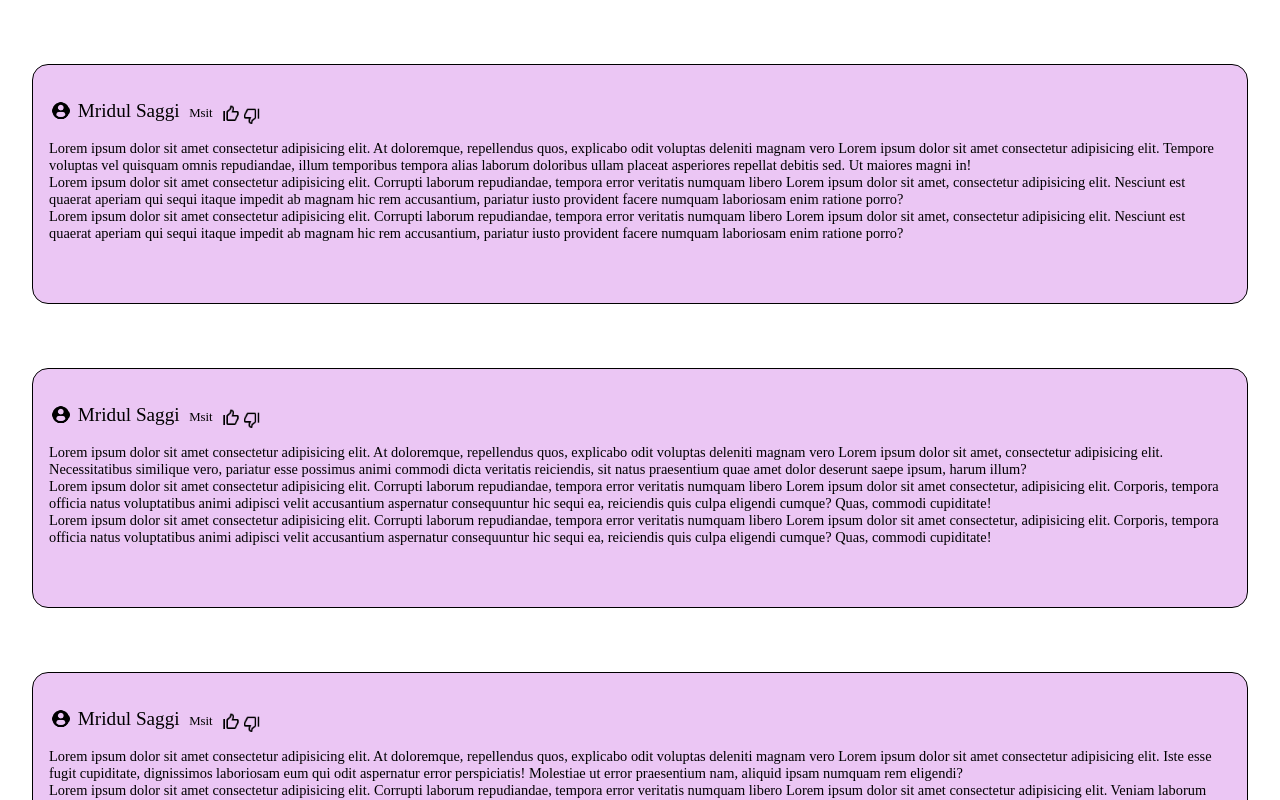
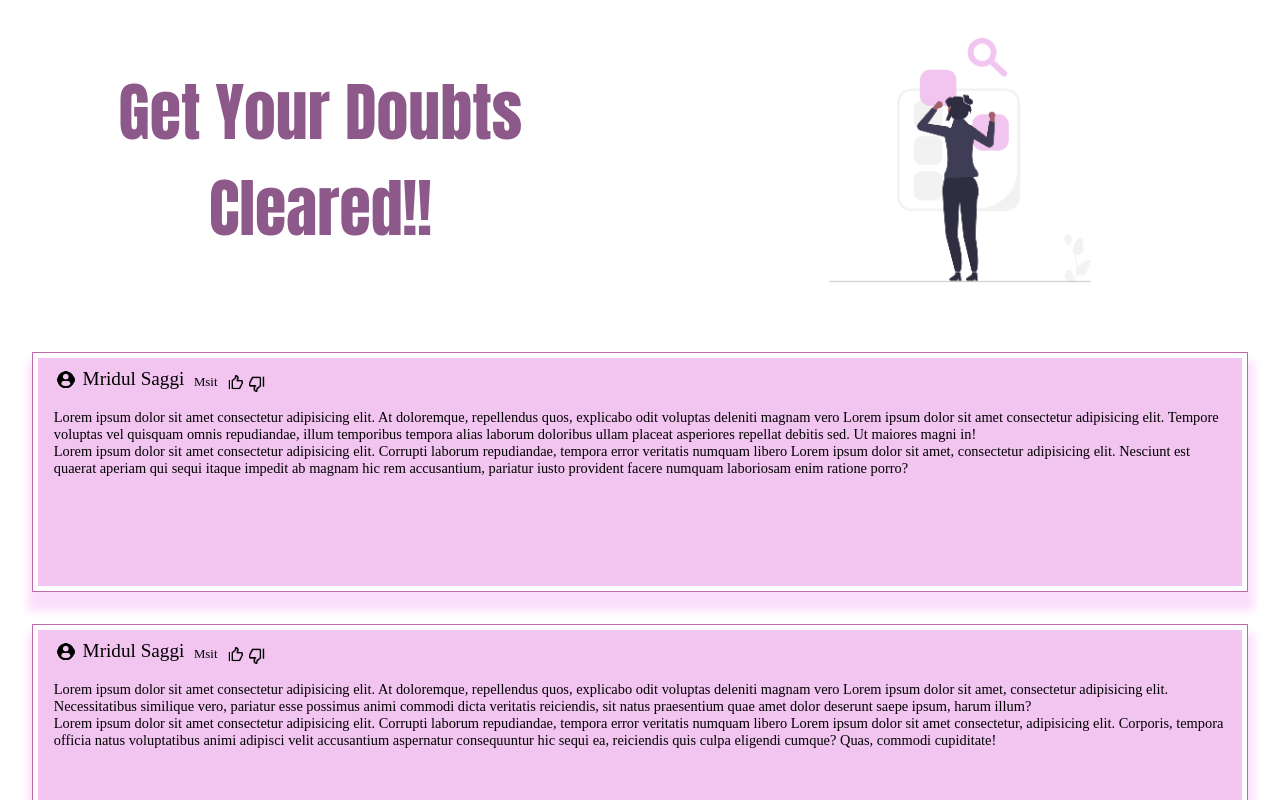
Before and after one commit to doubtless46/doubtless-web, a Next.js app: page /doubtpage in a window 1280 px wide. Shown: the top 800 px of the page. Built offline with nearby package versions, Linux system fonts and the light colour scheme.

Commit message:
updated doubts page
updated the doubtspage

```diff
--- a/pages/doubtpage.tsx
+++ b/pages/doubtpage.tsx
@@ -25,11 +25,20 @@ function toggling2(e) {
 export default function Home() {
     return (
         <>
+        <div className="db">
+            <div className="head">get your doubts cleared!!</div>
+            <div className="sec">
+        </div>
+
+
+        </div>
             <div className="container">
                 <div >
                     <div >
                         <div className="maincomp">
+
                             <div className="inside">
+
                                 <div className="topcomp">
                                     <span className='user'></span>
                                     {/* <img src="./user.png" alt="like" className='user' /> */}
@@ -48,7 +57,7 @@ export default function Home() {
                                 <div className="container text">
                                     <p>Lorem ipsum dolor sit amet consectetur adipisicing elit. At doloremque, repellendus quos, explicabo odit voluptas deleniti magnam vero Lorem ipsum dolor sit amet consectetur adipisicing elit. Tempore voluptas vel quisquam omnis repudiandae, illum temporibus tempora alias laborum doloribus ullam placeat asperiores repellat debitis sed. Ut maiores magni in!</p>
                                     <p>Lorem ipsum dolor sit amet consectetur adipisicing elit. Corrupti laborum repudiandae, tempora error veritatis numquam libero Lorem ipsum dolor sit amet, consectetur adipisicing elit. Nesciunt est quaerat aperiam qui sequi itaque impedit ab magnam hic rem accusantium, pariatur iusto provident facere numquam laboriosam enim ratione porro?</p>
-                                    <p>Lorem ipsum dolor sit amet consectetur adipisicing elit. Corrupti laborum repudiandae, tempora error veritatis numquam libero Lorem ipsum dolor sit amet, consectetur adipisicing elit. Nesciunt est quaerat aperiam qui sequi itaque impedit ab magnam hic rem accusantium, pariatur iusto provident facere numquam laboriosam enim ratione porro?</p>
+
                                 </div>
                             </div>
                         </div>
@@ -58,6 +67,7 @@ export default function Home() {
                 <div >
                     <div >
                         <div className="maincomp">
+
                             <div className="inside">
                                 <div className="topcomp">
                                     <span className='user'></span>
@@ -76,7 +86,7 @@ export default function Home() {
                                 <div className="container text">
                                     <p>Lorem ipsum dolor sit amet consectetur adipisicing elit. At doloremque, repellendus quos, explicabo odit voluptas deleniti magnam vero Lorem ipsum dolor sit amet, consectetur adipisicing elit. Necessitatibus similique vero, pariatur esse possimus animi commodi dicta veritatis reiciendis, sit natus praesentium quae amet dolor deserunt saepe ipsum, harum illum?</p>
                                     <p>Lorem ipsum dolor sit amet consectetur adipisicing elit. Corrupti laborum repudiandae, tempora error veritatis numquam libero Lorem ipsum dolor sit amet consectetur, adipisicing elit. Corporis, tempora officia natus voluptatibus animi adipisci velit accusantium aspernatur consequuntur hic sequi ea, reiciendis quis culpa eligendi cumque? Quas, commodi cupiditate!</p>
-                                    <p>Lorem ipsum dolor sit amet consectetur adipisicing elit. Corrupti laborum repudiandae, tempora error veritatis numquam libero Lorem ipsum dolor sit amet consectetur, adipisicing elit. Corporis, tempora officia natus voluptatibus animi adipisci velit accusantium aspernatur consequuntur hic sequi ea, reiciendis quis culpa eligendi cumque? Quas, commodi cupiditate!</p>
+
                                 </div>
                             </div>
                         </div>
@@ -86,6 +96,7 @@ export default function Home() {
                 <div >
                     <div >
                         <div className="maincomp">
+
                             <div className="inside">
                                 <div className="topcomp">
                                     <span className='user'></span>
@@ -104,7 +115,7 @@ export default function Home() {
                                 <div className="container text">
                                     <p>Lorem ipsum dolor sit amet consectetur adipisicing elit. At doloremque, repellendus quos, explicabo odit voluptas deleniti magnam vero Lorem ipsum dolor sit amet consectetur adipisicing elit. Iste esse fugit cupiditate, dignissimos laboriosam eum qui odit aspernatur error perspiciatis! Molestiae ut error praesentium nam, aliquid ipsam numquam rem eligendi?</p>
                                     <p>Lorem ipsum dolor sit amet consectetur adipisicing elit. Corrupti laborum repudiandae, tempora error veritatis numquam libero Lorem ipsum dolor sit amet consectetur adipisicing elit. Veniam laborum corrupti at cumque voluptates et consectetur vero, rem perspiciatis unde? Architecto, odio. Quos, quod similique esse deleniti numquam iste natus.</p>
-                                    <p>Lorem ipsum dolor sit amet consectetur adipisicing elit. Corrupti laborum repudiandae, tempora error veritatis numquam libero Lorem ipsum dolor sit amet consectetur adipisicing elit. Veniam laborum corrupti at cumque voluptates et consectetur vero, rem perspiciatis unde? Architecto, odio. Quos, quod similique esse deleniti numquam iste natus.</p>
+
                                 </div>
                             </div>
                         </div>
--- a/styles/index.global.css
+++ b/styles/index.global.css
@@ -1,6 +1,32 @@
+.db{
+  display: flex;
+  justify-content: center;
+  align-items: center;
+  font-size: 4rem;
+  text-align: center;
+  width: 100vw;
+  font-family: 'Segoe UI', Tahoma, Geneva, Verdana, sans-serif;
+}
+.head{
+  text-transform: capitalize;
+  font-family:Impact, Haettenschweiler, 'Arial Narrow Bold', sans-serif;
+  color: rgb(141, 88, 138);
+}
+.inside{
+  padding: 0.5rem 1rem;
+  margin: 0.3rem 0.3rem;
+  background-color: rgb(242,196,240);
+  border:.2rem rgb(240, 232, 232);
+  height:96%;
 
-  .inside{
-    margin-top: 1.5rem;
+}
+.sec{
+  background-image:url(../images/searching.png);
+  background-size: contain;
+  background-position: center;
+  width: 40rem;
+  background-repeat: no-repeat;
+  height: 20rem;
 }
 .user{
   background-size: contain;
@@ -60,13 +86,21 @@
   /* margin: auto; */
 }
 .maincomp{
-    background-color:  rgb(235 198 244);
+  background-color: rgb(255, 255, 255);
   height: 15rem;
-    /* width:25rem; */
-    margin:4rem 2rem;
-    padding: 0.5rem 1rem;
-    border-radius: 1rem;
-    border:.1rem solid black;
+  height: 15rem;
+  /* width:80rem; */
+  margin:2rem 2rem;
+  box-shadow: 1px 14px 9px 5px #fbdefc;
+  /* padding: 0.5rem 1rem; */
+  /* border-radius: 0.5rem;  */
+  border:.1rem solid rgb(192, 105, 177);
+}
+.bordertop{
+  background-color: #ccafcb;
+  width: 100%;
+  border-radius: 0.5rem;
+  display: inline-block;
 }
 .topcomp{
 
```
Also changed, not shown: images/searching.png (added). Lines whose indentation alone changed are shown as unchanged.
